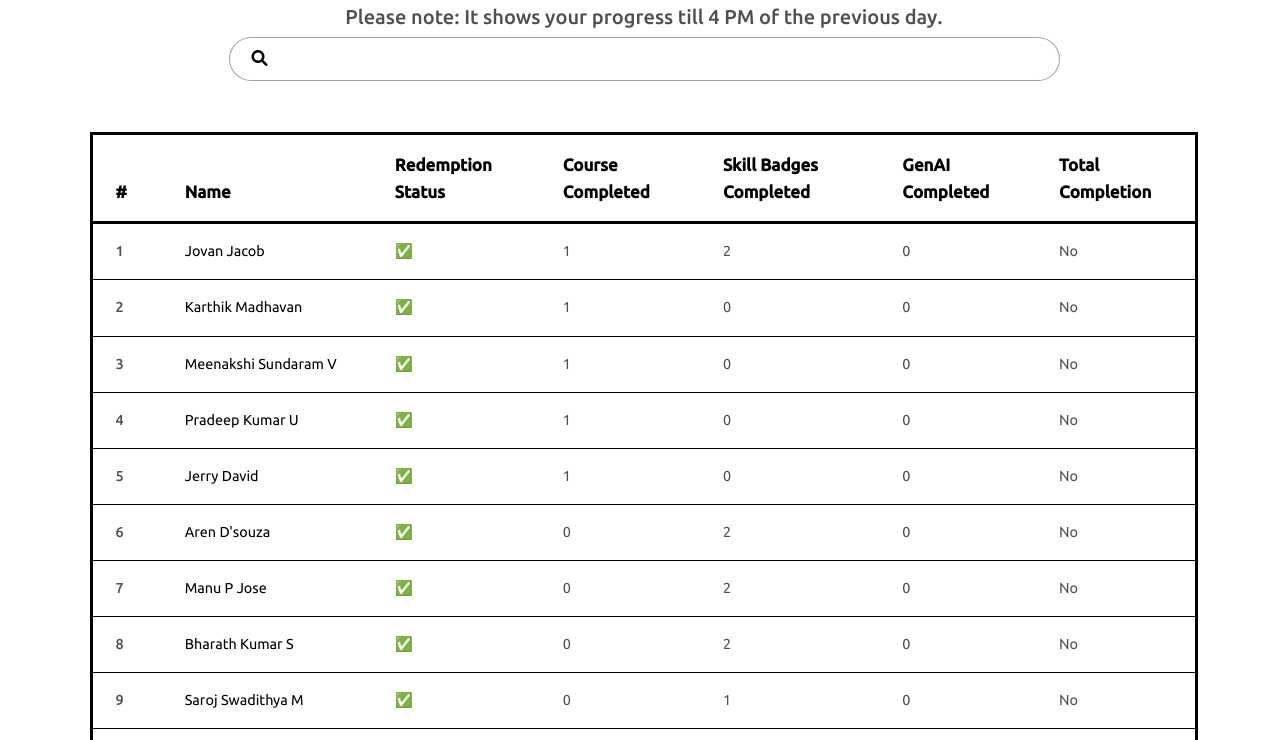
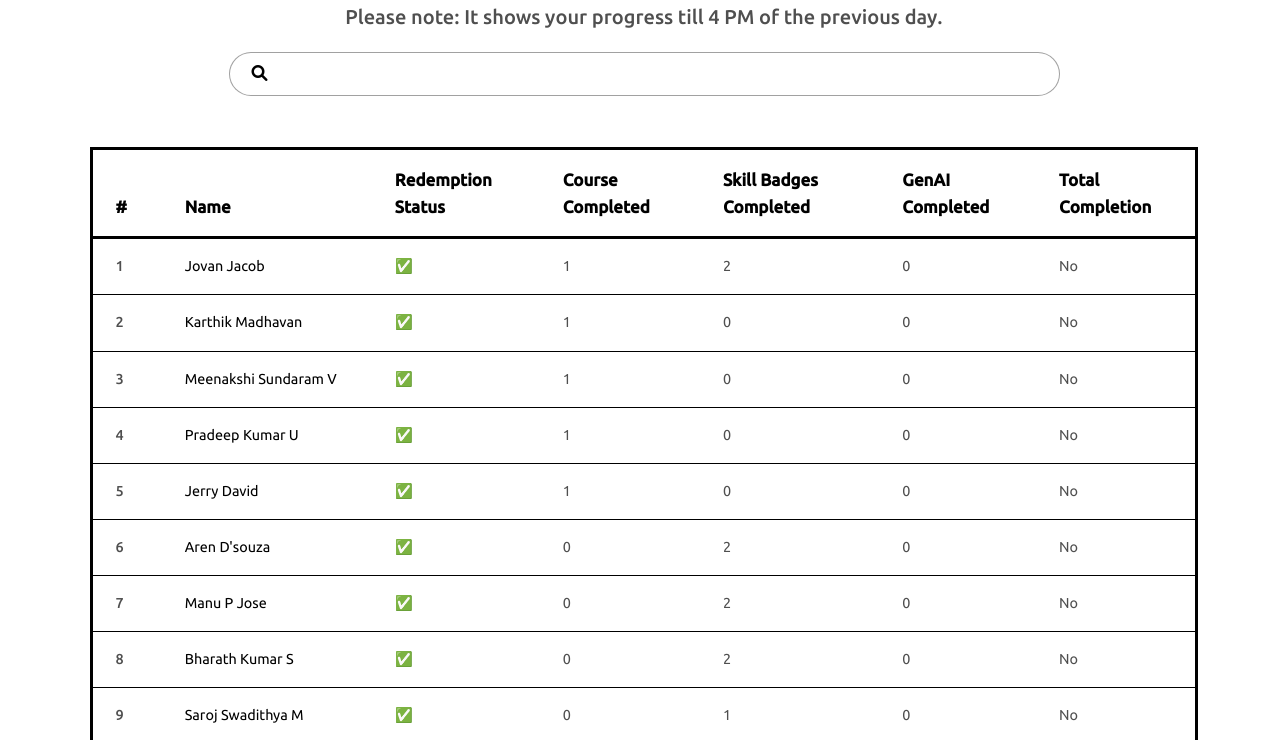
Before and after one commit to gdsc-kits/gdsc-kits.github.io, a plain HTML site: page index.html in a window 1280 px wide. Shown: the part 221-961 px from the top of the page. Drawn offline with nearby package versions, Linux system fonts and the light colour scheme.

Commit message:
Update index.css

```diff
--- a/index.css
+++ b/index.css
@@ -39,6 +39,10 @@ h4{
     font-size: 3rem;
     color: #4285F4;
     padding-bottom: 10px;
+}
+
+h5{
+    padding-bottom: 15px;
 }
 
 .w-75 i {
```
